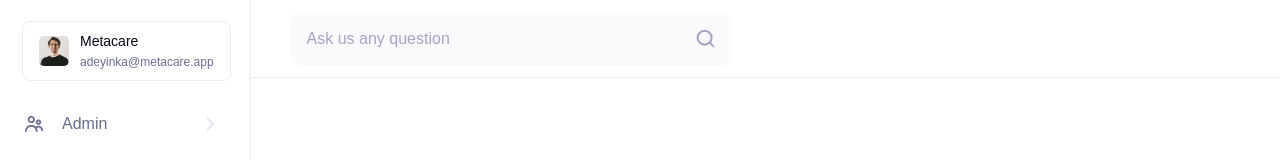
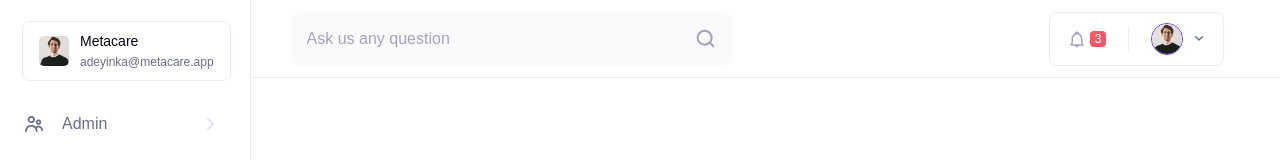
Before and after one commit to Jesuloba-world/metacare-test, a React (Create React App) app: page / in a window 1280 px wide. Shown: the top 160 px of the page. Built offline with nearby package versions, Linux system fonts and the light colour scheme.

Commit message:
Header complete

```diff
--- a/src/components/header/components/index.js
+++ b/src/components/header/components/index.js
@@ -1 +1,2 @@
 export { QuestionBar } from "./questionBar";
+export { InfoBar } from "./infoBar";
--- a/src/components/header/components/infoBar/index.js
+++ b/src/components/header/components/infoBar/index.js
@@ -0,0 +1,27 @@
+import {
+	Container,
+	Notification,
+	NotificationNumber,
+	User,
+	UserImage,
+} from "./infoBar.style";
+import { ReactComponent as Bell } from "../../../../assets/bell.svg";
+import { ReactComponent as Arrow } from "../../../../assets/arrow-down.svg";
+import UserImg from "../../../../assets/user/user.jpg";
+
+export const InfoBar = () => {
+	return (
+		<Container>
+			<Notification>
+				<Bell />
+				<NotificationNumber>3</NotificationNumber>
+			</Notification>
+			<User>
+				<UserImage>
+					<img src={UserImg} alt={"User"} />
+				</UserImage>
+				<Arrow />
+			</User>
+		</Container>
+	);
+};
--- a/src/components/header/components/infoBar/infoBar.style.js
+++ b/src/components/header/components/infoBar/infoBar.style.js
@@ -1,3 +1,56 @@
 import styled from "styled-components";
 
-export const Container = styled.div``;
+export const Container = styled.div`
+	width: 175px;
+	height: 54px;
+	border: 1px solid ${({ theme }) => theme.lightGrey};
+	border-radius: 8px;
+	display: flex;
+	align-items: center;
+	padding-inline: 18px 20px;
+`;
+
+export const Notification = styled.div`
+	flex-grow: 1;
+	height: 24px;
+	display: flex;
+	gap: 4px;
+	align-items: center;
+	border-right: 1px solid ${({ theme }) => theme.lightGrey};
+`;
+
+export const NotificationNumber = styled.p`
+	font-weight: 400;
+	font-size: 12px;
+	line-height: 20px;
+	color: ${({ theme }) => theme.white};
+	width: 16px;
+	height: 16px;
+	background: ${({ theme }) => theme.red};
+	border-radius: 4px;
+	display: flex;
+	align-items: center;
+	justify-content: center;
+`;
+
+export const User = styled.div`
+	flex-grow: 1;
+	display: flex;
+	align-items: center;
+	gap: 12px;
+	justify-content: flex-end;
+`;
+
+export const UserImage = styled.div`
+	height: 32px;
+	width: 32px;
+	overflow: hidden;
+	border-radius: 50%;
+	border: 1px solid ${({ theme }) => theme.purple};
+
+	img {
+		height: 100%;
+		width: 100%;
+		object-fit: cover;
+	}
+`;
--- a/src/components/header/header.style.js
+++ b/src/components/header/header.style.js
@@ -7,4 +7,5 @@ export const Container = styled.div`
 	padding-inline: 40px 56px;
 	display: flex;
 	align-items: center;
+	justify-content: space-between;
 `;
--- a/src/components/header/index.js
+++ b/src/components/header/index.js
@@ -1,10 +1,11 @@
 import { Container } from "./header.style";
-import { QuestionBar } from "./components";
+import { QuestionBar, InfoBar } from "./components";
 
 export const Header = () => {
 	return (
 		<Container>
 			<QuestionBar />
+			<InfoBar />
 		</Container>
 	);
 };
--- a/src/globalstyle.js
+++ b/src/globalstyle.js
@@ -22,4 +22,5 @@ export const theme = {
 	lightGrey: "#ECEBF5",
 	purple: "#6837EF",
 	lighterGrey: "#fafafc",
+	red: "#f25a68",
 };
```
Also changed, not shown: src/assets/arrow-down.svg (added), src/assets/bell.svg (added).
